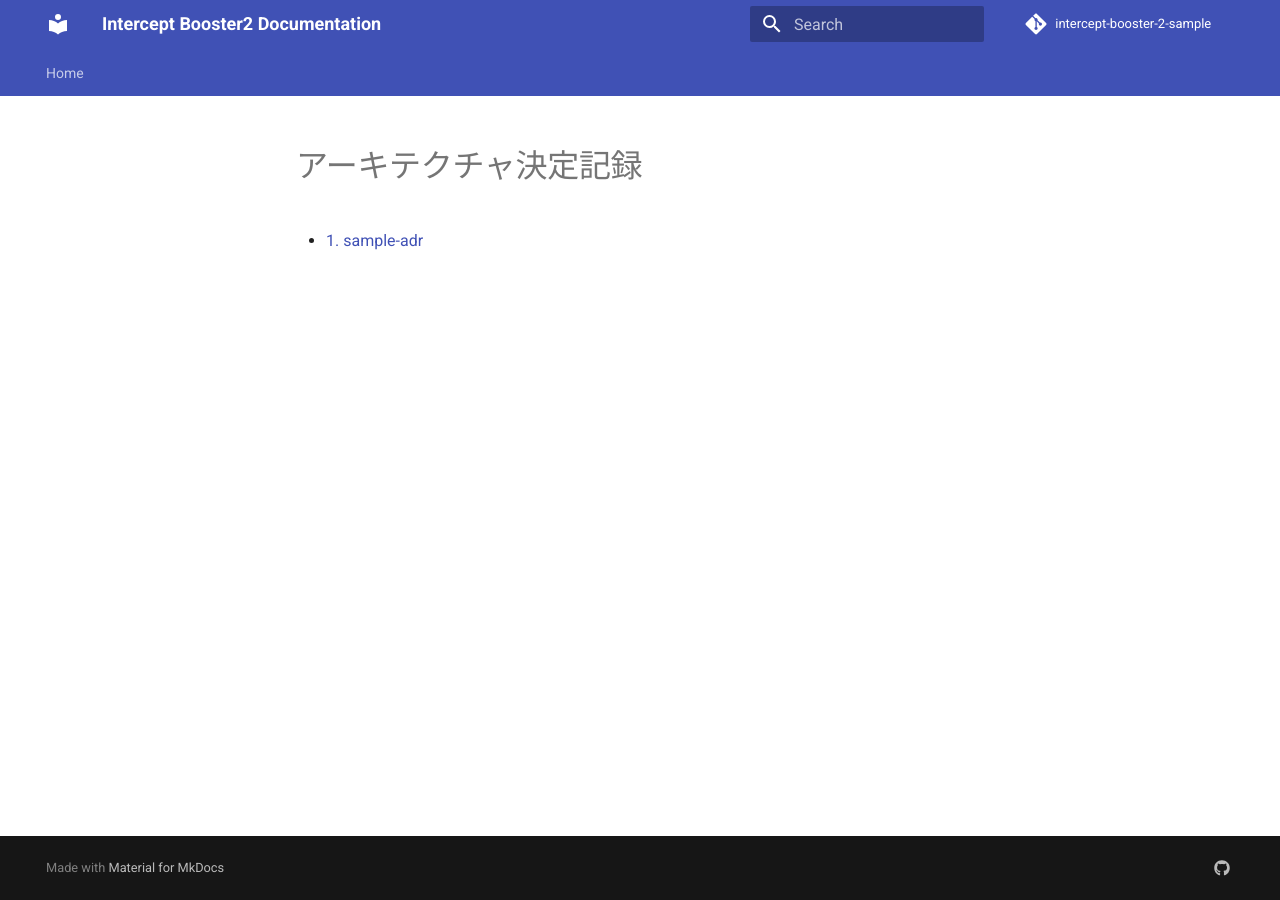
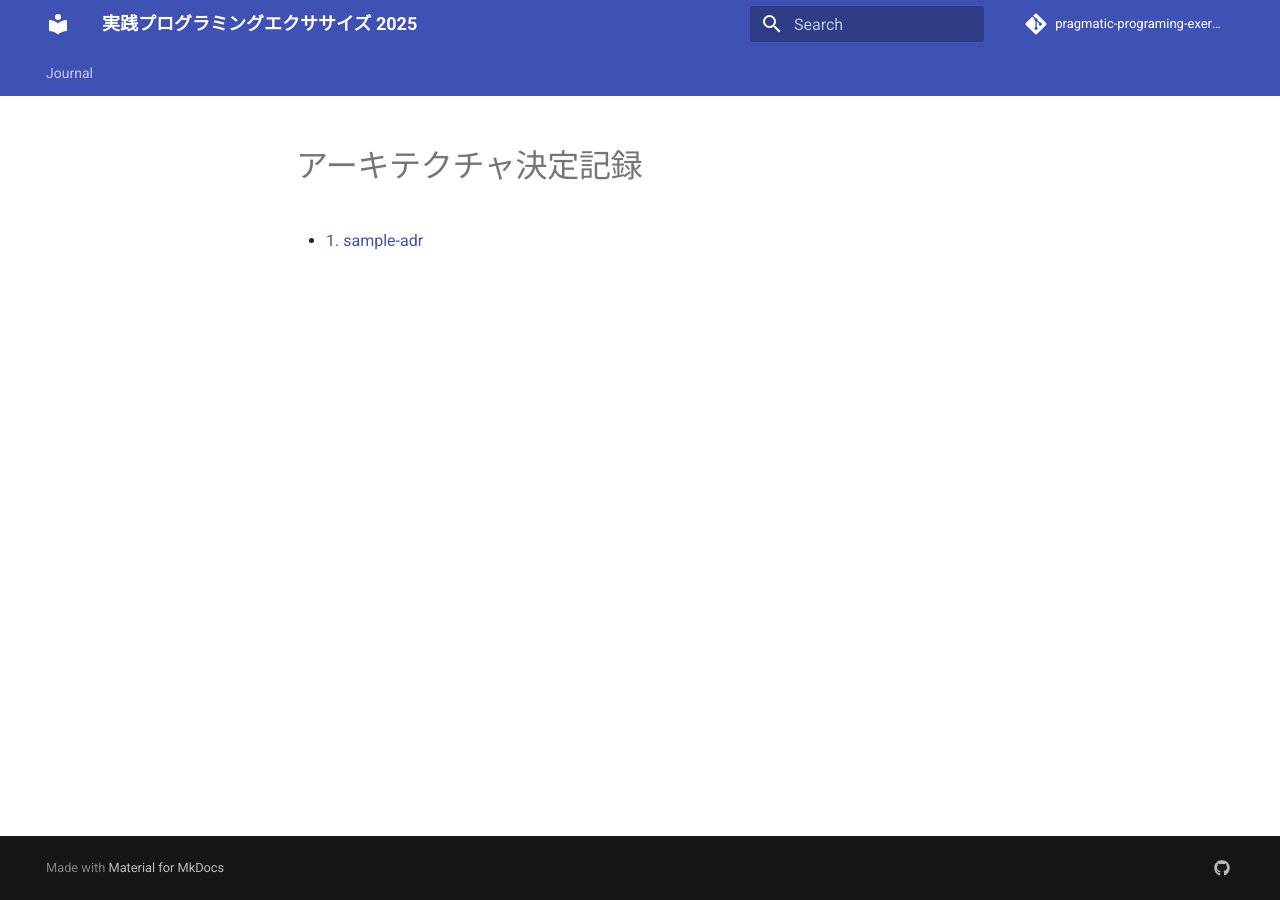
Before and after one commit to k2works/pragmatic-programing-exercise-2025, an MkDocs documentation site: the page built from docs/adr/README.md, in a window 1280 px wide. Built offline with MkDocs 1.6.1 and Material for MkDocs 9.7.7, drawn with Linux system fonts in a browser that asks for light colours; comment, search, counter and statistics services are not loaded.

Commit message:
docs: update mkdocs configuration and add journal documentation

```diff
--- a/docker-compose.yml
+++ b/docker-compose.yml
@@ -119,7 +119,8 @@ services:
       context: .
       dockerfile: ./ops/docker/mkdocs/Dockerfile
     volumes:
-      - ./docs/wiki:/docs/docs
+      - ./README.md:/docs/docs/README.md
+      - ./docs/journal:/docs/docs/journal
       - ./mkdocs.yml:/docs/mkdocs.yml
     ports:
       - "9000:8000"
--- a/mkdocs.yml
+++ b/mkdocs.yml
@@ -1,8 +1,8 @@
-site_name: Intercept Booster2 Documentation
-site_description: Documentation for the Intercept Booster2 project
-site_author: Project Team
-repo_url: https://github.com/k2works/intercept-booster-2-sample
-repo_name: intercept-booster-2-sample
+site_name: 実践プログラミングエクササイズ 2025
+site_description: 実践プログラミングエクササイズ 2025
+site_author: k2works
+repo_url: https://github.com/k2works/pragmatic-programing-exercise-2025
+repo_name: pragmatic-programing-exercise-2025
 
 theme:
   name: material
@@ -54,4 +54,5 @@ plugins:
   - search
 
 nav:
-  - Home: Home.md
+  - Journal:
+    - 2025-05-31: journal/20250531.md
```
